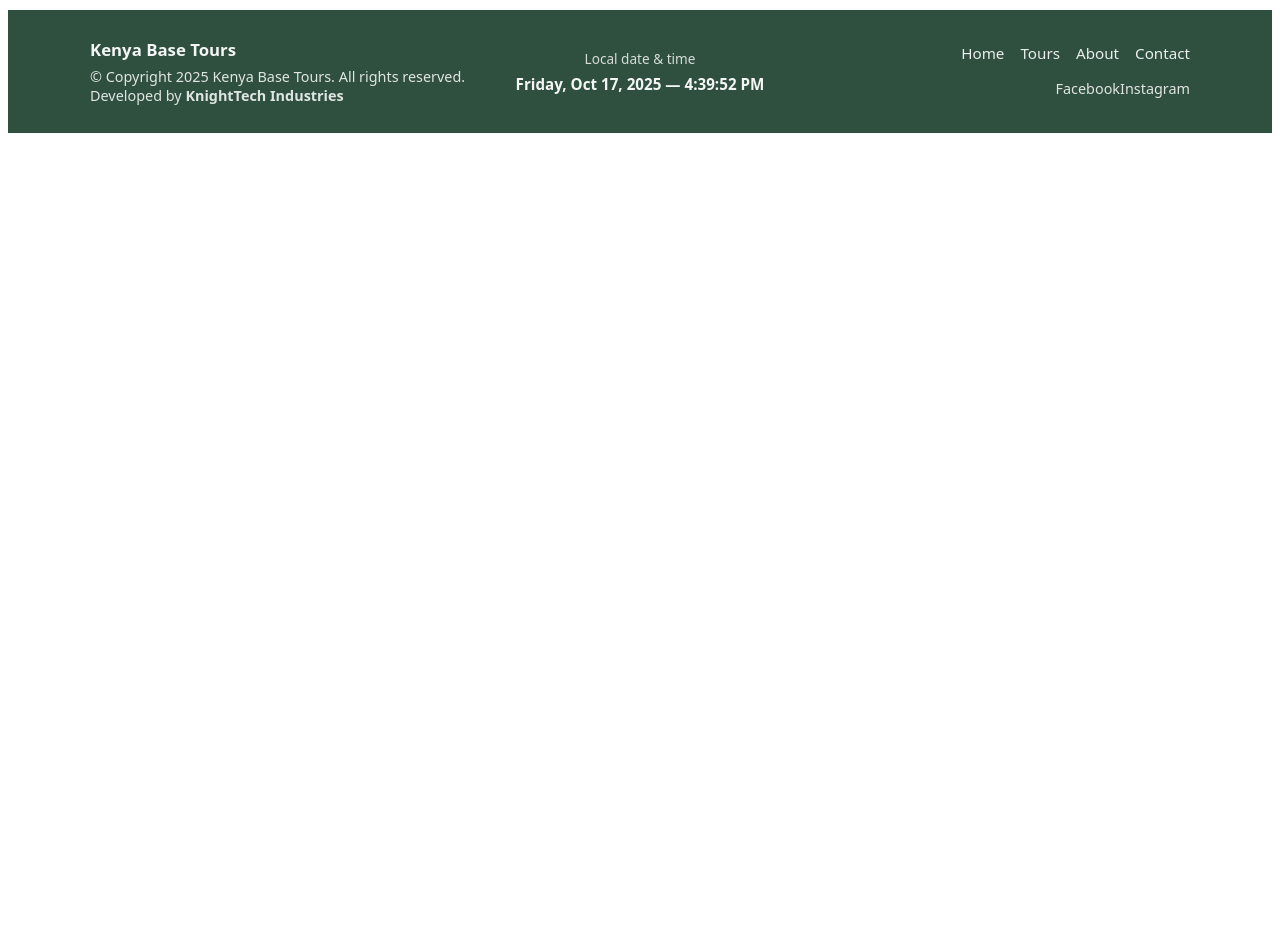
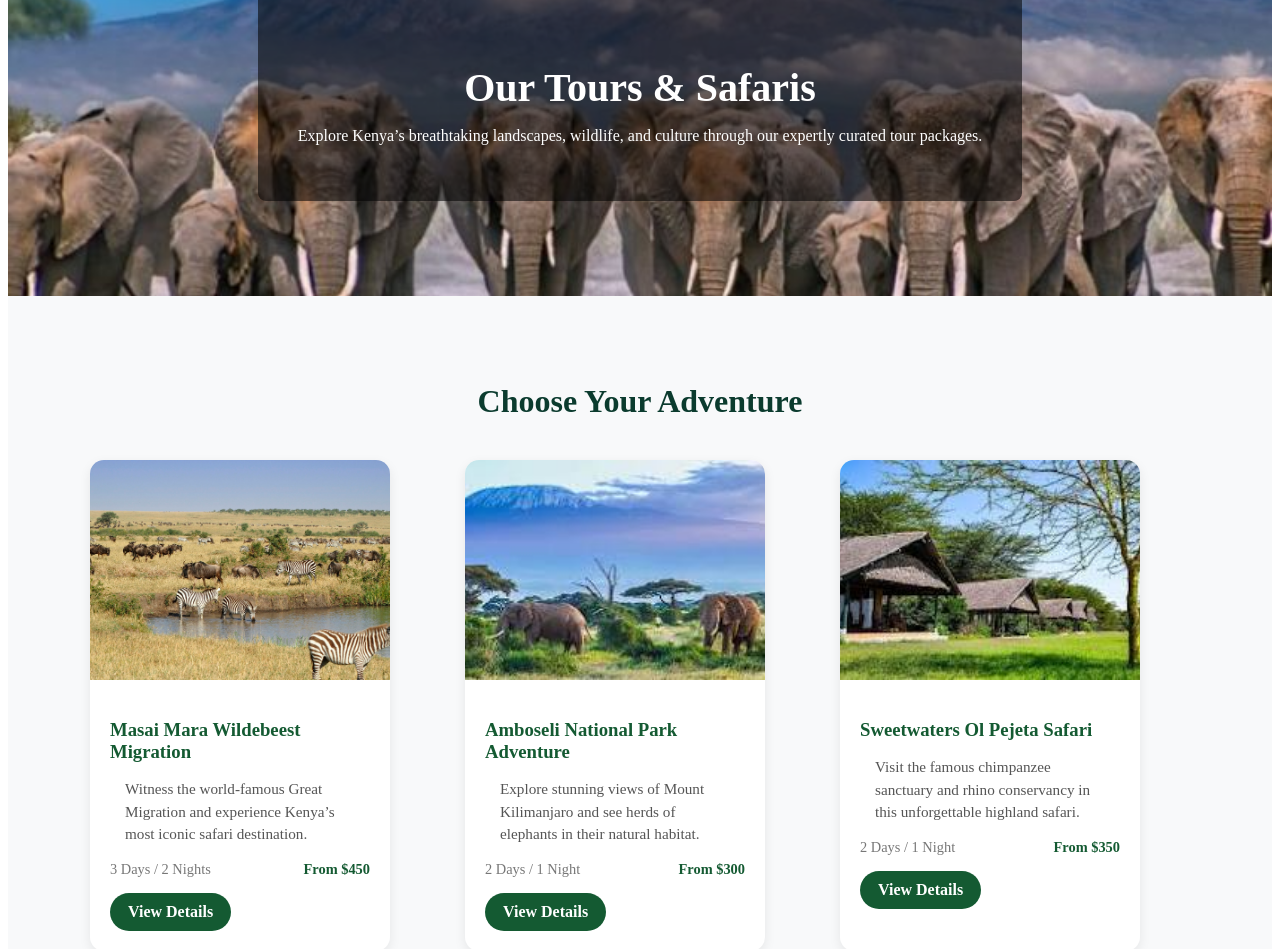
Before and after one commit to Muyundo/kenya-base-tours, a React (Create React App) app: page /tours in a window 1280 px wide. Shown: the part 166-1115 px from the top of the page. Before the commit the page ends 800 px from the top, so only its background shows below. Built offline with nearby package versions, Linux system fonts and the light colour scheme.

Commit message:
added Tours setion

```diff
--- /dev/null
+++ b/src/components/TourCard.js
@@ -0,0 +1,20 @@
+import React from "react";
+
+function TourCard({ tour }) {
+  return (
+    <div className="tour-card">
+      <img src={tour.image} alt={tour.title} />
+      <div className="tour-info">
+        <h3>{tour.title}</h3>
+        <p className="tour-description">{tour.description}</p>
+        <div className="tour-meta">
+          <span>{tour.duration}</span>
+          <span className="tour-price">{tour.price}</span>
+        </div>
+        <a href="#" className="tour-btn">View Details</a>
+      </div>
+    </div>
+  );
+}
+
+export default TourCard;
--- /dev/null
+++ b/src/components/ToursList.css
@@ -0,0 +1,106 @@
+.tours-list {
+  background: #f8f9fa;
+  padding: 60px 20px;
+  text-align: center;
+}
+
+.tours-list h2 {
+  font-size: 2rem;
+  color: #0b3b2e;
+  margin-bottom: 40px;
+}
+
+.tours-grid {
+  display: grid;
+  grid-template-columns: repeat(auto-fit, minmax(300px, 1fr));
+  gap: 25px;
+  max-width: 1100px;
+  margin: 0 auto;
+}
+
+.tour-card {
+  background: #fff;
+  border-radius: 14px;
+  overflow: hidden;
+  box-shadow: 0 4px 12px rgba(0, 0, 0, 0.08);
+  transition: transform 0.3s ease, box-shadow 0.3s ease;
+}
+
+.tour-card:hover {
+  transform: translateY(-5px);
+  box-shadow: 0 10px 20px rgba(0, 0, 0, 0.12);
+}
+
+.tour-card img {
+  width: 100%;
+  height: 220px;
+  object-fit: cover;
+}
+
+.tour-info {
+  padding: 20px;
+  text-align: left;
+}
+
+.tour-info h3 {
+  color: #145a32;
+  margin-bottom: 10px;
+}
+
+.tour-description {
+  font-size: 0.95rem;
+  color: #555;
+  line-height: 1.5;
+  margin-bottom: 15px;
+}
+
+.tour-meta {
+  display: flex;
+  justify-content: space-between;
+  color: #777;
+  font-size: 0.9rem;
+  margin-bottom: 15px;
+}
+
+.tour-price {
+  color: #145a32;
+  font-weight: 600;
+}
+
+.tour-btn {
+  display: inline-block;
+  background: #145a32;
+  color: #fff;
+  text-decoration: none;
+  padding: 10px 18px;
+  border-radius: 25px;
+  font-weight: 600;
+  transition: background 0.3s ease;
+}
+
+.tour-btn:hover {
+  background: #0e3f27;
+}
+
+/* Hero section on Tours page */
+.tours-hero {
+  height: 50vh;
+  background: url("../assets/images/amboseli-hero.jpg") center/cover no-repeat;
+  display: flex;
+  align-items: center;
+  justify-content: center;
+  color: white;
+  position: relative;
+}
+
+.tours-hero-overlay {
+  background: rgba(0, 0, 0, 0.55);
+  padding: 40px;
+  text-align: center;
+  border-radius: 8px;
+}
+
+.tours-hero h1 {
+  font-size: 2.5rem;
+  margin-bottom: 10px;
+}
--- /dev/null
+++ b/src/components/ToursList.js
@@ -0,0 +1,65 @@
+import React from "react";
+import "./ToursList.css";
+import TourCard from "./TourCard";
+
+// Local images (you can replace with your own)
+import maraImg from "../assets/images/masai-mara.jpg";
+import amboseliImg from "../assets/images/amboseli.jpg";
+import sweetwatersImg from "../assets/images/sweetwaters.jpg";
+import samburuImg from "../assets/images/samburu.jpg";
+
+function ToursList() {
+  const tours = [
+    {
+      id: 1,
+      title: "Masai Mara Wildebeest Migration",
+      image: maraImg,
+      duration: "3 Days / 2 Nights",
+      price: "From $450",
+      description:
+        "Witness the world-famous Great Migration and experience Kenya’s most iconic safari destination.",
+    },
+    {
+      id: 2,
+      title: "Amboseli National Park Adventure",
+      image: amboseliImg,
+      duration: "2 Days / 1 Night",
+      price: "From $300",
+      description:
+        "Explore stunning views of Mount Kilimanjaro and see herds of elephants in their natural habitat.",
+    },
+    {
+      id: 3,
+      title: "Sweetwaters Ol Pejeta Safari",
+      image: sweetwatersImg,
+      duration: "2 Days / 1 Night",
+      price: "From $350",
+      description:
+        "Visit the famous chimpanzee sanctuary and rhino conservancy in this unforgettable highland safari.",
+    },
+    {
+      id: 4,
+      title: "Samburu Cultural & Wildlife Tour",
+      image: samburuImg,
+      duration: "3 Days / 2 Nights",
+      price: "From $480",
+      description:
+        "Experience the rugged beauty of Northern Kenya and encounter rare wildlife and rich Samburu culture.",
+    },
+  ];
+
+  return (
+    <section className="tours-list">
+      <div className="container">
+        <h2>Choose Your Adventure</h2>
+        <div className="tours-grid">
+          {tours.map((tour) => (
+            <TourCard key={tour.id} tour={tour} />
+          ))}
+        </div>
+      </div>
+    </section>
+  );
+}
+
+export default ToursList;
--- a/src/pages/Tours.js
+++ b/src/pages/Tours.js
@@ -1,12 +1,22 @@
-// src/pages/Home.js
 import React from "react";
-import "../components/Navbar.css"; // reuse spacing
+import "./Tours.css";
+import ToursList from "../components/ToursList";
 
 function Tours() {
   return (
-    <div className="page-content">
-      <h1>Welcome to Kenya Base Tours</h1>
-      <p>Explore Kenya’s most breathtaking destinations with us.</p>
+    <div className="tours-page">
+      {/* Hero Section */}
+      <section className="tours-hero">
+        <div className="tours-hero-overlay">
+          <h1>Our Tours & Safaris</h1>
+          <p>
+            Explore Kenya’s breathtaking landscapes, wildlife, and culture through our expertly curated tour packages.
+          </p>
+        </div>
+      </section>
+
+      {/* Tours Listing Section */}
+      <ToursList />
     </div>
   );
 }
```
Also changed, not shown: src/assets/images/amboseli-hero.jpg (added), src/assets/images/lake-nakuru.jpg (added), src/pages/Tours.css (added).
